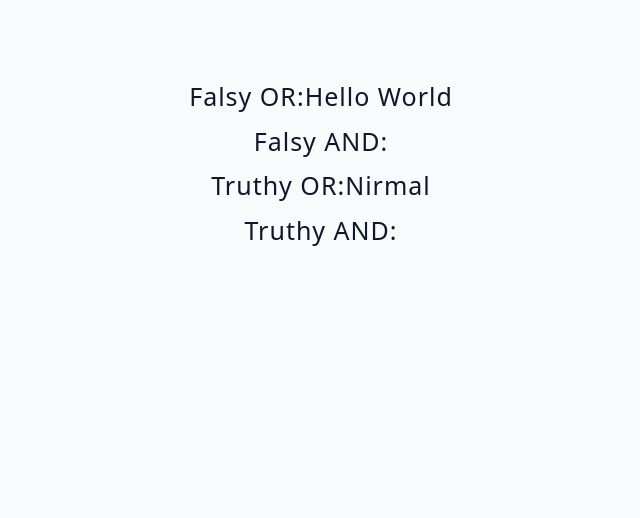
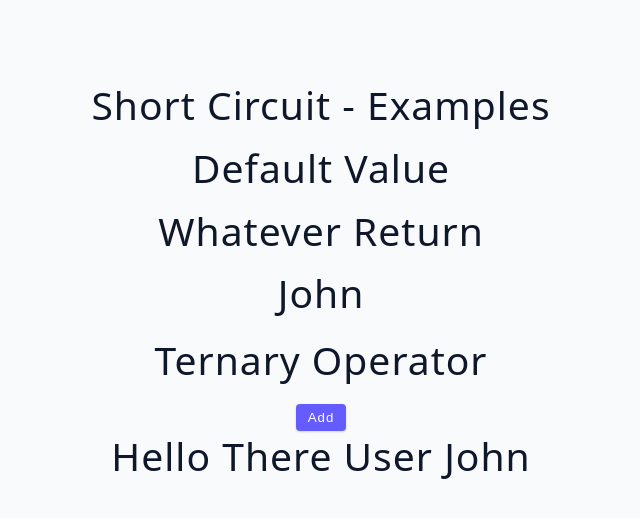
Before and after one commit to ThisisNirmalJaiswal/ReactJSPractice, a React (Vite) app: page / in a window 1280 px wide. Shown: the top 518 px of the page, without its empty margins (319-959 px from the left). Built offline with nearby package versions, Linux system fonts and the light colour scheme; the HTML template or start-up script is replaced by a standard one.

Commit message:
examples

```diff
--- a/src/App.jsx
+++ b/src/App.jsx
@@ -1,4 +1,4 @@
-import Final from './tutorial/03-conditional-rendering/final/04-short-circuit-overview';
+import Final from './tutorial/03-conditional-rendering/final/05-short-circuit-examples';
 
 function App() {
   return (
--- a/src/tutorial/03-conditional-rendering/final/04-short-circuit-overview.jsx
+++ b/src/tutorial/03-conditional-rendering/final/04-short-circuit-overview.jsx
@@ -37,7 +37,8 @@ const ShortCircuitOverview = () => {
       <h4>Falsy OR:{text || 'hello world'} </h4>
       <h4>Falsy AND:{text && 'hello world'} </h4>
       <h4>Truthy OR:{name || 'hello world'} </h4>
-      <h4>Truthy AND:{text && 'hello world'} </h4>
+      <h4>Truthy AND:{name && 'hello world'} </h4>
+      {codeExample}
     </div>
   );
 };
--- a/src/tutorial/03-conditional-rendering/final/05-short-circuit-examples.jsx
+++ b/src/tutorial/03-conditional-rendering/final/05-short-circuit-examples.jsx
@@ -1,39 +1,91 @@
+// import { useState } from 'react';
+
+// const ShortCircuitExamples = () => {
+//   // falsy
+//   const [text, setText] = useState('');
+//   // truthy
+//   const [name, setName] = useState('susan');
+//   const [user, setUser] = useState({ name: 'john' });
+//   const [isEditing, setIsEditing] = useState(false);
+
+//   return (
+//     <div>
+//       {/* content inside element */}
+//       <h2>{text || 'default value'}</h2>
+//       {/* toggle element */}
+//       {text && (
+//         <div>
+//           <h2> whatever return</h2>
+//           <h2>{name}</h2>
+//         </div>
+//       )}
+//       {/* more info below */}
+//       {!text && <h4>also works</h4>}
+//       {/* toggle component */}
+//       {user && <SomeComponent name={user.name} />}
+//       <h2 style={{ margin: '1rem 0' }}>Ternary Operator</h2>
+//       {/* inside element */}
+//       <button className='btn'>{isEditing ? 'edit' : 'add'}</button>
+//       {/* toggle elements/components */}
+//       {user ? (
+//         <div>
+//           <h4>hello there user {user.name}</h4>
+//         </div>
+//       ) : (
+//         <div>
+//           <h2>please login</h2>
+//         </div>
+//       )}
+//     </div>
+//   );
+// };
+
+// const SomeComponent = ({ name }) => {
+//   return (
+//     <div>
+//       <h4>hello there, {name}</h4>
+//       <button className='btn'>log out</button>
+//     </div>
+//   );
+// };
+// export default ShortCircuitExamples;
+
 import { useState } from 'react';
 
 const ShortCircuitExamples = () => {
   // falsy
   const [text, setText] = useState('');
   // truthy
-  const [name, setName] = useState('susan');
+  const [name, setName] = useState('Nirmal');
   const [user, setUser] = useState({ name: 'john' });
   const [isEditing, setIsEditing] = useState(false);
 
   return (
     <div>
-      {/* content inside element */}
-      <h2>{text || 'default value'}</h2>
-      {/* toggle element */}
+      <h2>short circuit - examples</h2>
+      <h2>{text || 'default value'} </h2>
       {text && (
         <div>
-          <h2> whatever return</h2>
+          <h2>whatever return</h2>
           <h2>{name}</h2>
         </div>
       )}
-      {/* more info below */}
-      {!text && <h4>also works</h4>}
-      {/* toggle component */}
+      {/* {!text && (
+        <div>
+          <h2>whatever return</h2>
+          <h2>{name}</h2>
+        </div>
+      )} */}
       {user && <SomeComponent name={user.name} />}
       <h2 style={{ margin: '1rem 0' }}>Ternary Operator</h2>
-      {/* inside element */}
       <button className='btn'>{isEditing ? 'edit' : 'add'}</button>
-      {/* toggle elements/components */}
       {user ? (
         <div>
-          <h4>hello there user {user.name}</h4>
+          <h2>Hello there user {user.name}</h2>
         </div>
       ) : (
         <div>
-          <h2>please login</h2>
+          <h4>Please Login</h4>
         </div>
       )}
     </div>
@@ -43,9 +95,10 @@ const ShortCircuitExamples = () => {
 const SomeComponent = ({ name }) => {
   return (
     <div>
-      <h4>hello there, {name}</h4>
-      <button className='btn'>log out</button>
+      <h2>whatever return</h2>
+      <h2>{name}</h2>
     </div>
   );
 };
+
 export default ShortCircuitExamples;
```
